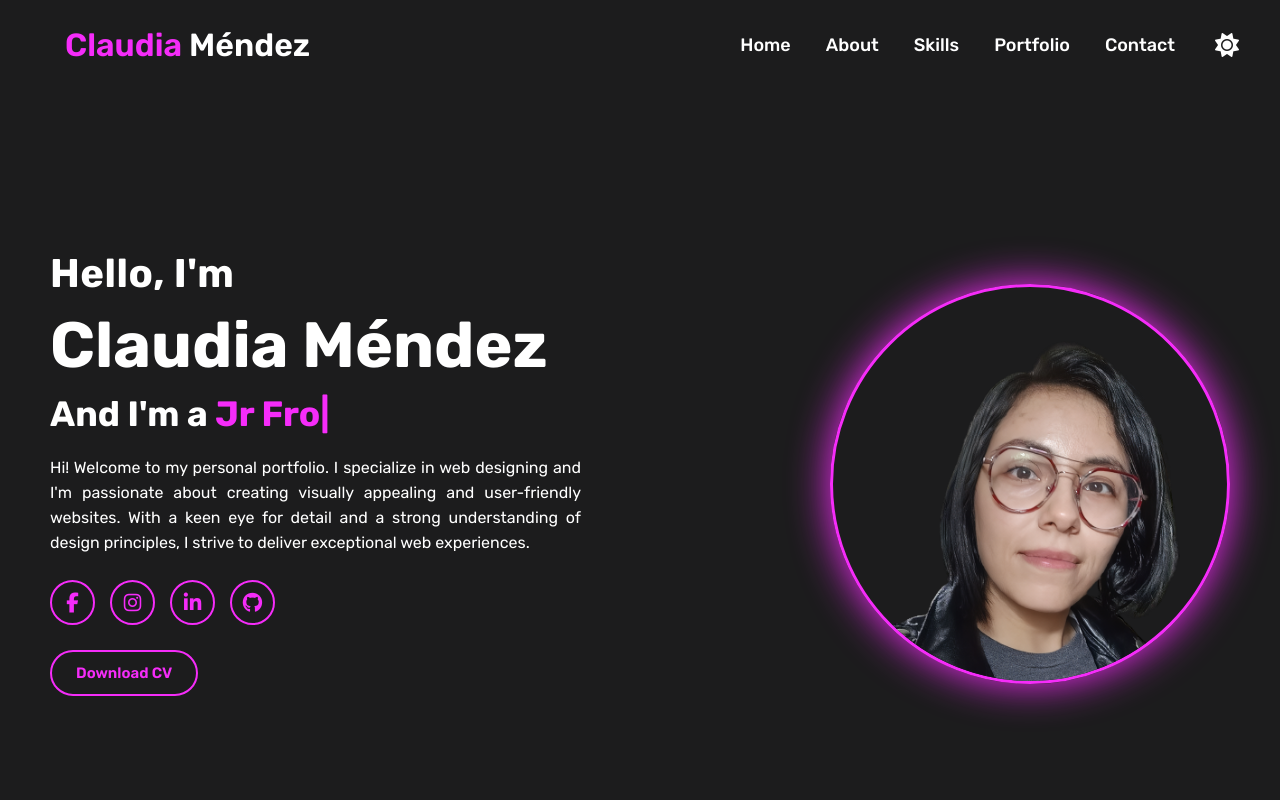
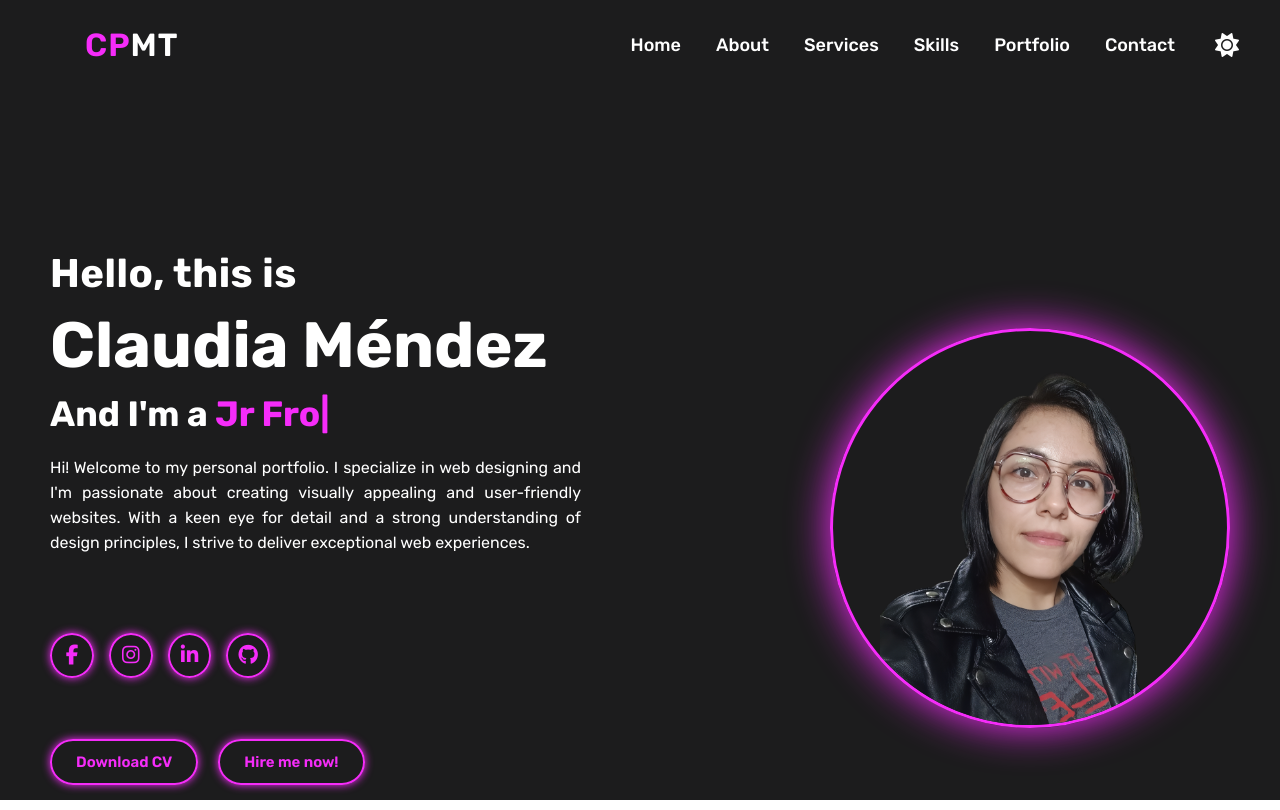
Before and after one commit to claudiamendez7/claudiamendez7, a plain HTML site: page portfolio/index.html in a window 1280 px wide. Drawn offline with nearby package versions, Linux system fonts and the light colour scheme.

Commit message:
Update portfolio index.html and styles.css
This commit updates the portfolio index.html file by adding meta tags, links to external stylesheets, and updating the navigation links. It also updates the styles.css file by adding new CSS properties and modifying existing ones.

```diff
--- a/portfolio/index.html
+++ b/portfolio/index.html
@@ -2,11 +2,13 @@
 <html lang="en">
   <head>
     <meta charset="UTF-8" />
+    <meta http-equiv="X-UA-Compatible" content="IE=edge">
     <meta name="viewport" content="width=device-width, initial-scale=1.0" />
     <link
     rel="stylesheet"
     href="https://cdnjs.cloudflare.com/ajax/libs/font-awesome/6.5.1/css/all.min.css"
     />
+    <link rel="stylesheet" href="https://unpkg.com/boxicon@2.1.4/css/boxicons.min.css">
     <link rel="stylesheet" href="css/styles.css" />
     <title>Personal Portfolio</title>
   </head>
@@ -16,15 +18,16 @@
       <div class="container">
         <nav>
           <div class="logo">
-            <a href="#"><span>Claudia</span> Méndez</a>
+            <a href="index.html"><span>CP</span>MT</a>
           </div>
           <div class="list-darkmode-menu">
             <ul>
-              <li><a href="#">Home</a></li>
-              <li><a href="#">About</a></li>
-              <li><a href="#">Skills</a></li>
-              <li><a href="#">Portfolio</a></li>
-              <li><a href="#">Contact</a></li>
+              <li><a href="#home">Home</a></li>
+              <li><a href="#about">About</a></li>
+              <li><a href="#services">Services</a></li>
+              <li><a href="#skills">Skills</a></li>
+              <li><a href="#portfolio">Portfolio</a></li>
+              <li><a href="#contact">Contact</a></li>
             </ul>
             <label class="mode">
               <input type="checkbox" checked="checked" id="darkModeButton" />
@@ -40,11 +43,11 @@
     </header>
     <!-- Header end -->
 
-    <section class="home">
+    <section id="home" class="home">
       <div class="container">
         <div class="home-info">
           <div class="left">
-            <h3>Hello, I'm</h3>
+            <h3>Hello, this is</h3>
             <h1>Claudia Méndez</h1>
             <h4>And I'm a <span class="multiple"></span></h4>
             <p>
@@ -57,13 +60,14 @@
             <div class="social">
               <a href="#"><i class="fa-brands fa-facebook-f"></i></a>
               <a href="#"><i class="fa-brands fa-instagram"></i></a>
-              <a href="https://www.linkedin.com/in/claudia-mendez-7a1b3b1b2/"
+              <a href="http://www.linkedin.com/in/claudia-mendez-357507267"
                 ><i class="fa-brands fa-linkedin-in"></i
               ></a>
               <a href="#"><i class="fa-brands fa-github"></i></a>
             </div>
             <div class="btn">
               <button>Download CV</button>
+              <button>Hire me now!</button>
             </div>
           </div>
           <div class="right">
--- a/portfolio/scss/styles.scss
+++ b/portfolio/scss/styles.scss
@@ -4,6 +4,9 @@
     margin: 0;
     padding: 0;
     box-sizing: border-box;
+    list-style: none;
+    scroll-behavior: smooth;
+    text-decoration: none;
     font-family: "Rubik", sans-serif;
 }
 
@@ -14,6 +17,9 @@
     --first: #fff;
     --second: #000;
     --mob-color: #363636;
+    --big-font: 2.5rem;
+    --normal-font: 2rem;
+    --neon-box-shadow: 0 0 .5rem #f52cf9;
 }
 
 body.dark-mode {
@@ -22,6 +28,7 @@ body.dark-mode {
     --first: #222;
     --second: #fff;
     --mob-color: #eae6e6;
+    --neon-box-shadow: 0 0 .5rem #222;
 }
 
 .container {
@@ -37,6 +44,8 @@ header {
     display: flex;
     align-items: center;
     justify-content: center;
+    width: 100%;
+    padding: 20px 10px;
 
     nav {
         display: flex;
@@ -45,12 +54,16 @@ header {
 
         .logo {
             z-index: 1;
+            font-size: 26px;
+            font-weight: 700;
+            letter-spacing: 1px;
 
             a {
                 text-decoration: none;
                 font-size: 32px;
                 font-weight: 600;
                 color: var(--first);
+                padding: 10px 20px;
 
                 span {
                     color: var(--color);
@@ -97,6 +110,7 @@ header {
                             height: 2.5px;
                             background: var(--color);
                             transition: 0.3s ease;
+                            box-shadow: var(--neon-box-shadow);
                         }
                     }
                 }
@@ -245,8 +259,12 @@ header {
             .social {
                 display: flex;
                 align-items: center;
+                justify-content: space-between;
                 gap: 15px;
                 margin: 25px 0;
+                margin-top: 5rem;
+                width: 220px;
+                height: 40px;
 
                 a {
                     text-decoration: none;
@@ -260,6 +278,7 @@ header {
                     justify-content: center;
                     transition: 0.4s ease;
                     border: 2px solid var(--color);
+                    box-shadow: var(--neon-box-shadow);
 
                     i {
                         font-size: 20px;
@@ -278,6 +297,7 @@ header {
                 align-items: center;
                 gap: 20px;
                 margin: 25px 0;
+                margin-top: 4rem;
 
                 button {
                     font-size: 15px;
@@ -290,6 +310,7 @@ header {
                     outline: none;
                     cursor: pointer;
                     transition: 0.3s ease-in;
+                    box-shadow: var(--neon-box-shadow);
 
                     &:hover {
                         color: #fff;
@@ -309,7 +330,7 @@ header {
                 img {
                     width: 450px;
                     height: 450px;
-                    object-fit: cover;
+                    object-fit: contain;
                     object-position: top;
                     border-radius: 50%;
                     border: 3px solid var(--color);
```
Also changed, not shown: portfolio/css/styles.css, 1 other file.
